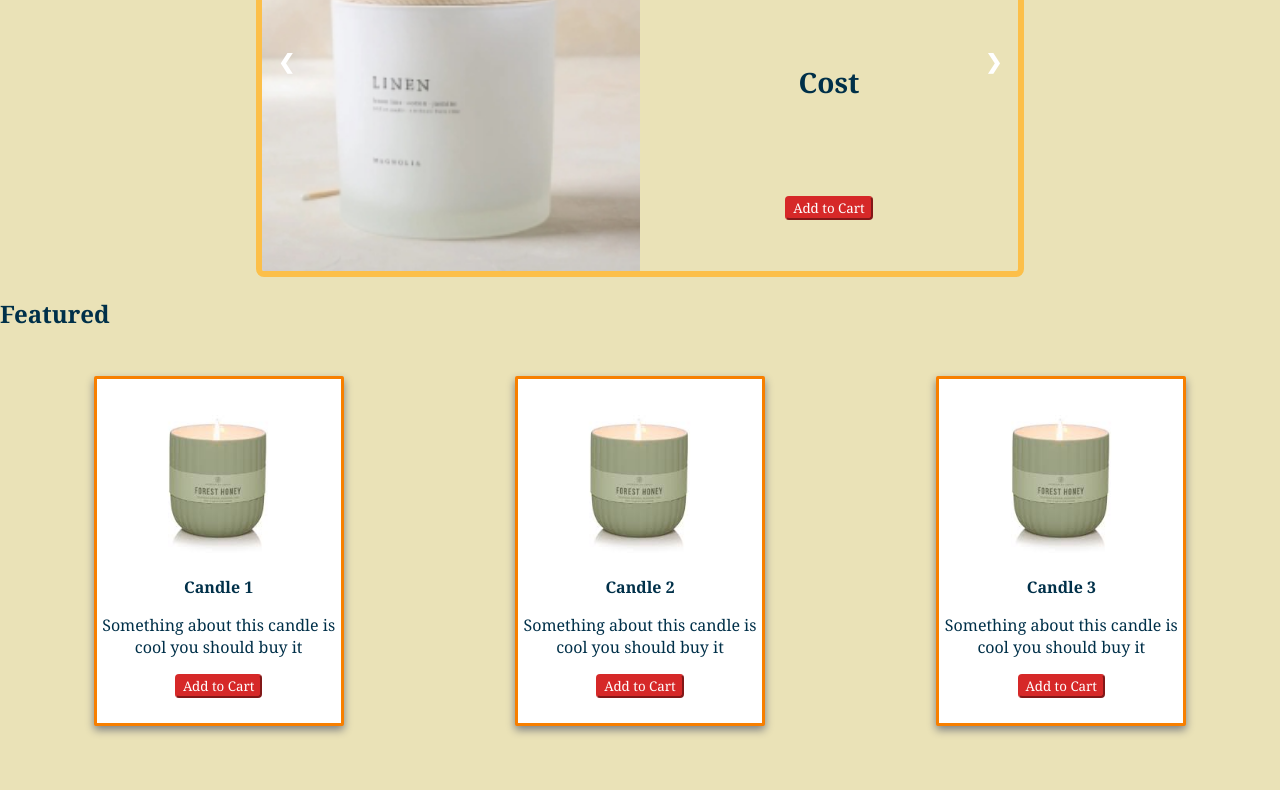
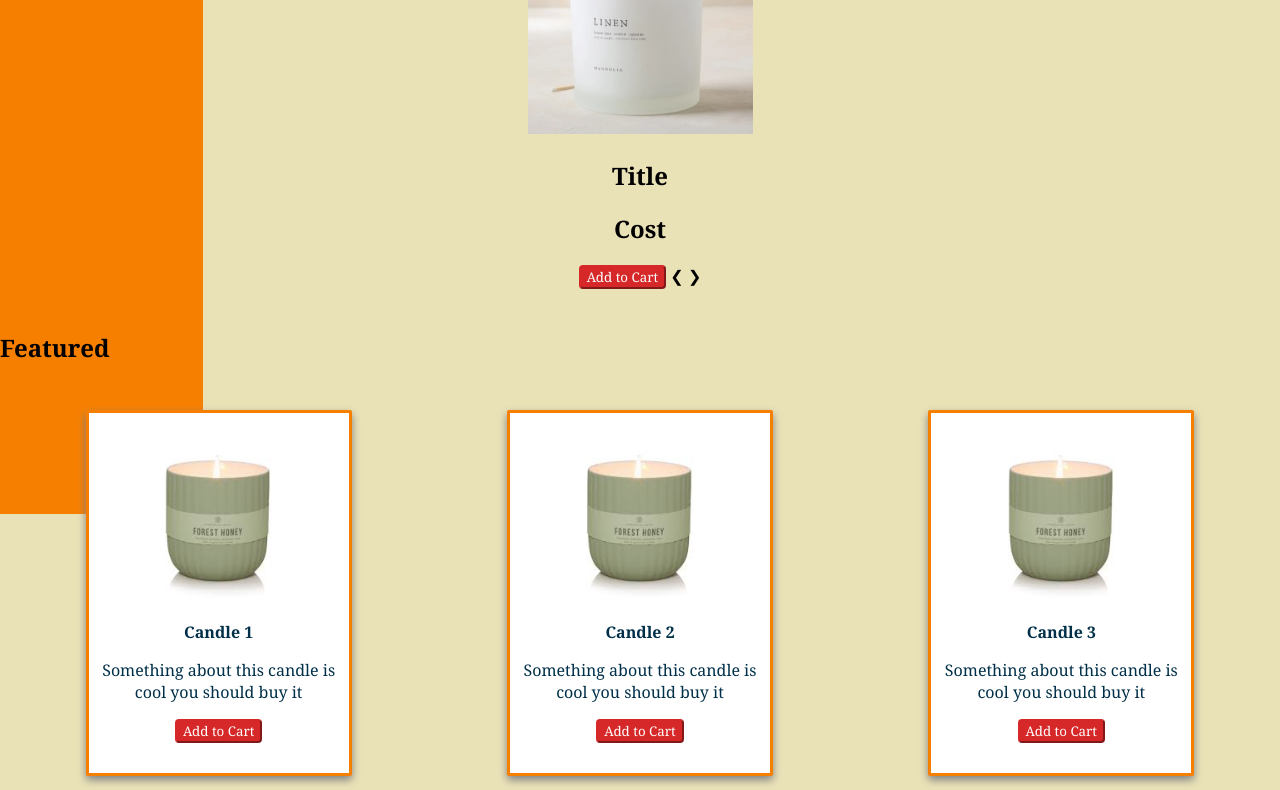
Before and after one commit to MarcmotenDC/CandleStore, a website: page Homepage/index.html in a window 1280 px wide. Shown: the part 335-1125 px from the top of the page. Before the commit the page ends 1087 px from the top, so only its background shows below. Drawn offline with Linux system fonts and the light colour scheme; files that its build step writes are made by us from their sources; a web font is replaced by a local one.

Commit message:
fixed css errors

```diff
--- a/Homepage/index.html
+++ b/Homepage/index.html
@@ -16,20 +16,20 @@
       rel="stylesheet"
     />
 
-    <link rel="stylesheet" href="/Homepage/style.css" />
+    <link rel="stylesheet" href="style.css" />
     <title>Southern Candles</title>
   </head>
   <body>
     <nav class="navbar">
       <ul class="navbar-nav">
         <li>
-          <a class="navbar-brand" href="/Homepage/index.html">Southern Candles</a>
+          <a class="navbar-brand" href="../Homepage/index.html">Southern Candles</a>
         </li>
         <li class="nav-item">
-          <a class="nav-link" href="/Candles/index.html">Candles</a>
+          <a class="nav-link" href="../Candles/index.html">Candles</a>
         </li>
         <li class="nav-item">
-          <a class="nav-link" href="/Cart/index.html" id="cartBtn">Cart 🛒</a>
+          <a class="nav-link" href="../Cart/index.html" id="cartBtn">Cart 🛒</a>
         </li>
       </ul>
     </nav>
@@ -40,7 +40,7 @@
     <gallery class="gallery">
       <div class="galDisplay">
         <fpic class="fPic">
-          <img class="fPicImg" src="/images/linen-candle.jpg" />
+          <img class="fPicImg" src="../images/linen-candle.jpg" />
           <h2 class="fPicTitle">Title</h2>
           <h2 class="fPicCost">Cost</h2>
           <button class="addCartBtn">Add to Cart</button>
@@ -50,7 +50,7 @@
       </div>
       <div class="galDisplay">
         <fpic class="fPic">
-          <img class="fPicImg" src="/images/linen-candle.jpg" />
+          <img class="fPicImg" src="../images/linen-candle.jpg" />
           <h2 class="fPicTitle">Title</h2>
           <h2 class="fPicCost">Costasdf<h2>
           <button class="addCartBtn">Add to Cart</button>
@@ -60,7 +60,7 @@
       </div>
       <div class="galDisplay">
         <fpic class="fPic">
-          <img class="fPicImg" src="/images/linen-candle.jpg" />
+          <img class="fPicImg" src="../images/linen-candle.jpg" />
           <h2 class="fPicTitle">Title</h2>
           <h2 class="fPicCost">Costtt</h2>
           <button class="addCartBtn">Add to Cart</button>
@@ -75,7 +75,7 @@
       <h2>Featured</h2>
       <div class="card-container">
         <div class="card">
-          <img class="cardImg" src="/images/placeholderCandle.jfif" />
+          <img class="cardImg" src="../images/placeholderCandle.jfif" />
           <div class="cardBot">
             <p class="cardTitle">Candle 1</p>
             <p class="cardDesc">
@@ -85,7 +85,7 @@
           </div>
         </div>
         <div class="card">
-          <img class="cardImg" src="/images/placeholderCandle.jfif" />
+          <img class="cardImg" src="../images/placeholderCandle.jfif" />
           <div class="cardBot">
             <p class="cardTitle">Candle 2</p>
             <p class="cardDesc">
@@ -95,7 +95,7 @@
           </div>
         </div>
         <div class="card">
-          <img class="cardImg" src="/images/placeholderCandle.jfif" />
+          <img class="cardImg" src="../images/placeholderCandle.jfif" />
           <div class="cardBot">
             <p class="cardTitle">Candle 3</p>
             <p class="cardDesc">
@@ -107,5 +107,5 @@
       </div>
     </div>
   </body>
-  <script src="/Homepage/index.js"></script>
+  <script src="index.js"></script>
 </html>
--- a/Homepage/style.css
+++ b/style.css
@@ -1,7 +1,6 @@
 * {
-    font-family: 'Shantell Sans', Cambria, Cochin, Georgia, Times, 'Times New Roman', serif;
-    color: #003049;
-    box-sizing: border-box;
+    font-family:Cambria, Cochin, Georgia, Times, 'Times New Roman', serif;
+    background-color: #EAE2B7;
 }
 
 body{
@@ -35,100 +34,27 @@ li a {
 .navbar-brand {
     font-weight: bolder;
     vertical-align: middle;
-    font-family: 'Shantell Sans', cursive;
 }
 
 #cartBtn {
     float: right;
 }
+
 .header {
-    display: flex;
-    justify-content: center;
     font-weight: bold;
     font-size: 30px;
     text-align: center;
     color: #003049;
-}
-
-.title {
-    font-family: 'Shantell Sans', cursive;
-    border: 6px solid #D62828;
-    border-radius: 16px;
-    width: 50%;
-}
-
-.gallery {
-    background-color: #FCBF49;
-    overflow: hidden;
 
 }
-
-.galDisplay {
-    display: block;
-    position: relative;
-    overflow: hidden;
+.gallery {
+    text-align: center;
+    padding: 200px;
     border-style: solid;
-    border-radius: 8px;
-    border-width: 6px;
-    border-color: #FCBF49;
-    margin: 0px 20%;
-    transition: 1s;
-
+    border-radius: 2px;
+    border-color: #F77F00;
+    background-color: #F77F00;
 }
-.prev,
-.next {
-  cursor: pointer;
-  position: absolute;
-  top: 50%;
-  width: auto;
-  padding: 16px;
-  margin-top: -50px;
-  color: white;
-  font-weight: bold;
-  font-size: 20px;
-  border-radius: 0 3px 3px 0;
-  user-select: none;
-  -webkit-user-select: none;
-}
-
-.next {
-    right: 0;
-    border-radius: 3px 0 0 3px;
-  }
-
-.prev:hover,
-.next:hover {
-  background-color: gray;
-}
-
-.fPic {
-    display: grid;
-    grid-template-columns: repeat(2, 1fr);
-    grid-template-rows: repeat(3, 1fr);
-    justify-items: center;
-    align-items: center;
-    transition: 1s;
-
-}
-
-.fPicImg {
-    grid-row-start: 1;
-    grid-row-end: 4;
-    width: 100%;
-}
-
-.fPicTitle {
-    margin: auto;
-    font-size: 40px;
-    font-weight: bolder;
-    text-decoration: underline;
-}
-
-.fPicCost {
-    margin: auto;
-    font-size: 28px;
-}
-
 .galleryPic {
     background-color: #F77F00;
 }
@@ -188,3 +114,10 @@ li a {
     align-content: space-evenly;
     align-items: center;
 }
+
+.pageTitle {
+    text-align: center;
+    text-decoration: underline #D62828;
+    font-size: 46px;
+    color: #003049;
+}
```
